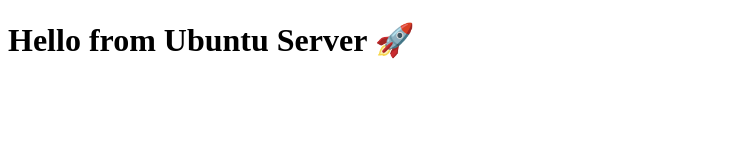
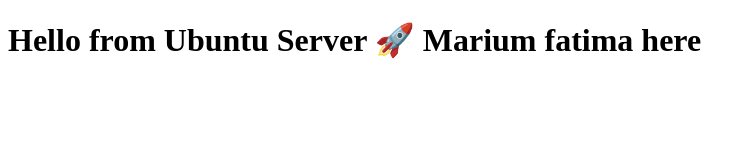
Before and after one commit to marium-fatima/Devops, a plain HTML site: page index.html in a window 1280 px wide. Shown: the whole page, without its empty margins (0-756 px from the left). Drawn offline with Linux system fonts and the light colour scheme.

Commit message:
Changed my name

```diff
--- a/index.html
+++ b/index.html
@@ -4,6 +4,7 @@
     <title>Hello World</title>
 </head>
 <body>
-    <h1>Hello from Ubuntu Server 🚀</h1>
+    <h1>Hello from Ubuntu Server 🚀
+Marium fatima here</h1>
 </body>
 </html>
```
